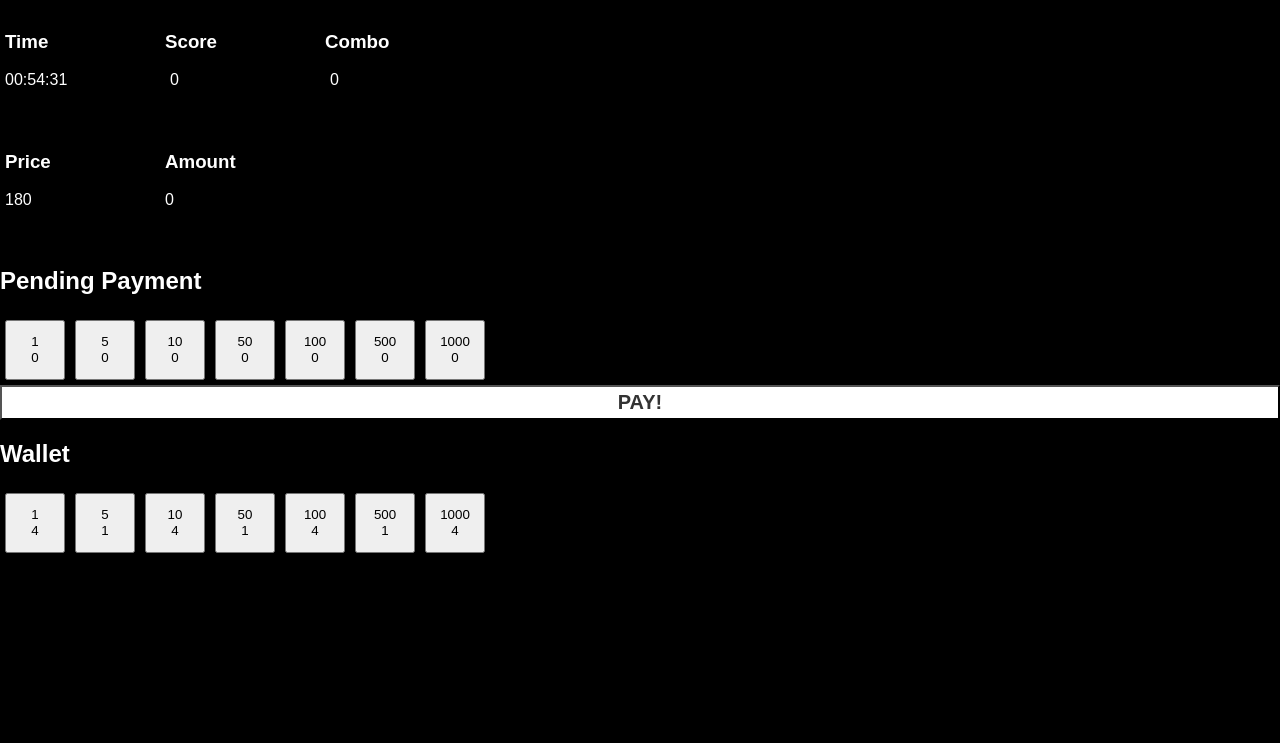
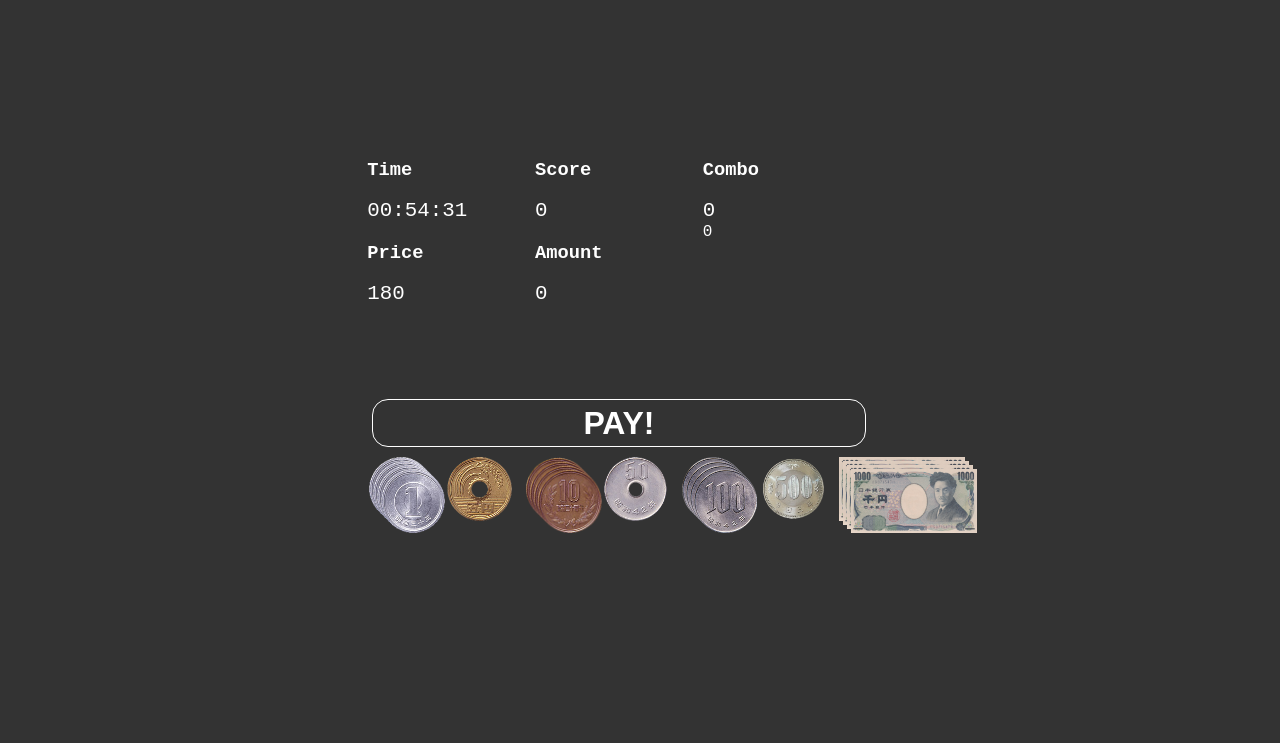
Before and after one commit to selient/selient.github.io, a React app: page /play in a window 1280 px wide. Shown: the part 73-816 px from the top of the page. Built offline with nearby package versions, Linux system fonts and the light colour scheme.

Commit message:
[feat] add css, image

```diff
--- a/package.json
+++ b/package.json
@@ -12,6 +12,7 @@
   "repository": {
     "url": "git+https://github.com/selient/selient.github.io.git"
   },
+  "homepage":"https://selient.github.io/",
   "keywords": [],
   "author": "",
   "license": "ISC",
@@ -35,9 +36,11 @@
     "eslint-plugin-react": "^7.32.2",
     "eslint-plugin-react-hooks": "^4.6.0",
     "eslint-scope": "^5.1.1",
+    "file-loader": "^6.2.0",
     "gh-pages": "^5.0.0",
     "html-webpack-plugin": "^5.5.3",
     "style-loader": "^3.3.3",
+    "url-loader": "^4.1.1",
     "webpack": "^5.88.0",
     "webpack-cli": "^5.1.4",
     "webpack-dev-server": "^4.15.1"
--- /dev/null
+++ b/src/components/CoinImage.js
@@ -0,0 +1,69 @@
+import React from 'react';
+import styles from '../style/index.module.css';
+import coin1 from '../../assets/images/yen/1.png';
+import coin5 from '../../assets/images/yen/5.png';
+import coin10 from '../../assets/images/yen/10.png';
+import coin50 from '../../assets/images/yen/50.png';
+import coin100 from '../../assets/images/yen/100.png';
+import coin500 from '../../assets/images/yen/500.png';
+import coin1000 from '../../assets/images/yen/1000.png';
+
+
+function CoinImage({ coin, count, callback }) {
+
+  let coinImage = null;
+  const coinKey = Number(coin);
+  switch (coinKey) {
+    case 1:
+      coinImage = coin1;
+      break;
+    case 5:
+      coinImage = coin5;
+      break;
+    case 10:
+      coinImage = coin10;
+      break;
+    case 50:
+      coinImage = coin50;
+      break;
+    case 100:
+      coinImage = coin100;
+      break;
+    case 500:
+      coinImage = coin500;
+      break;
+    case 1000:
+      coinImage = coin1000;
+      break;
+    default:
+      break;
+  }
+  const imageUrls = Array.from({ length: count }, () => coinImage);
+  return (
+    <div className={styles.imageContainer} key={`con${coinKey}`}>
+      {imageUrls.map((imageUrl, index) => {
+        const shift = index * 4;
+        const style = {
+          top: `${shift}px`,
+          left: `${shift}px`,
+          zIndex: index + 1,
+          position: 'absolute',
+          margin: '0 auto',
+          height: '4rem',
+        };
+
+        return (
+          <img
+            key={`coin_${coinKey}_${index}`}
+            src={imageUrl}
+            alt={`coin ${coinKey} ${index + 1}`}
+            style={style} // Pass the dynamically generated inline style
+            onClick={() => callback(coinKey)}
+          />
+        );
+      })}
+    </div>
+  );
+}
+
+export default CoinImage;
--- a/src/components/GameEnd.js
+++ b/src/components/GameEnd.js
@@ -1,27 +1,30 @@
 import React from 'react';
 import { useNavigate, useLocation } from 'react-router-dom';
 import { initialGame } from '../constants';
+import styles from '../style/index.module.css';
 
 function GameEnd() {
   const navigate = useNavigate();
   const location = useLocation();
 
   const game = location.state ? location.state.game : initialGame;
-  const { score } = game;
+  const { score, maxCombo } = game;
 
   const handleStartClick = () => {
     navigate('/play');
   };
 
   return (
-    <div>
-      <h1>Game Over</h1>
+    <div className={styles.main}>
+      <h1>GG!</h1>
       <p>
         Score: {score}
       </p>
-      <p>Thanks for playing!</p>
+      <p>
+        Max Combo: {maxCombo}
+      </p>
 
-      <button type="button" onClick={handleStartClick}>Play Again</button>
+      <button type="button" className={styles.pageButton} onClick={handleStartClick}>Play Again</button>
     </div>
   );
 }
--- a/src/components/GamePlay.js
+++ b/src/components/GamePlay.js
@@ -16,6 +16,7 @@ import {
   paymentResultMap,
   initialWallet,
 } from '../constants';
+import CoinImage from './CoinImage';
 import styles from '../style/index.module.css';
 import 'react-notifications/lib/notifications.css';
 
@@ -216,6 +217,7 @@ function GamePlay() {
       score: prevGame.score + score,
       timeLeft: prevGame.timeLeft + timeAdjust,
       combo: combo ? prevGame.combo + combo : 0,
+      maxCombo: prevGame.combo + combo > prevGame.maxCombo ? prevGame.combo + combo : prevGame.maxCombo,
       paymentMade: {
         time: timeAdjust,
         combo,
@@ -226,60 +228,52 @@ function GamePlay() {
   };
 
   return (
-    <div>
-      <h1>Coin Game</h1>
+    <div className={styles.main}>
+      {/* <h1>Coin Game</h1> */}
       <div>
         <section className={styles.flexContainer}>
           <div>
             <h3>Time</h3>
-            <p>{formatTime(game.timeLeft)}</p>
+            <span>{formatTime(game.timeLeft)}</span>
           </div>
           <div>
             <h3>Score</h3>
-            <div>{game.score}</div>
+            <span>{game.score}</span>
           </div>
           <div>
             <h3>Combo</h3>
-            <div>{game.combo}</div>
+            <span>{game.combo}</span>
           </div>
-        </section>
-        <section className={styles.flexContainer}>
           <div>
             <h3>Price</h3>
-            <p>
+            <span>
               {game.price}
-            </p>
+            </span>
           </div>
           <div>
             <h3>Amount</h3>
-            <p>
+            <span>
               {game.pendingPayment.amount}
-            </p>
+            </span>
           </div>
-          {/* <div>
-            {handleChange(game)}
-          </div> */}
+          <div>
+            {game.maxCombo}
+          </div>
         </section>
 
-        <h2>Pending Payment</h2>
+        {/* <h2>Pending Payment</h2> */}
         <div className={styles.coinContainer}>
           {Object.keys(game.pendingPayment.coins).map((key) => (
-            <button type="button" className={styles.coinItem} key={key} onClick={() => handlePaymentClick(key)}>
-              <span className={styles.coinButtonText}>{`${key}`}</span>
-              <span className={styles.coinButtonText}>{`${game.pendingPayment.coins[key]}`}</span>
-            </button>
+            <CoinImage coin={key} count={game.pendingPayment.coins[key]} key={key} callback={handlePaymentClick} />
           ))}
         </div>
 
         <button type="button" className={styles.payButton} onClick={handlePayment}>Pay!</button>
 
-        <h2>Wallet</h2>
+        {/* <h2>Wallet</h2> */}
         <div className={styles.coinContainer}>
           {Object.keys(wallet.coins).map((key) => (
-            <button type="button" className={styles.coinItem} key={key} onClick={() => handleCoinClick(key)}>
-              <span className={styles.coinButtonText}>{`${key}`}</span>
-              <span className={styles.coinButtonText}>{`${wallet.coins[key]}`}</span>
-            </button>
+            <CoinImage coin={key} count={wallet.coins[key]} key={key} callback={handleCoinClick} />
           ))}
         </div>
         <NotificationContainer />
--- a/src/components/GameStart.js
+++ b/src/components/GameStart.js
@@ -1,5 +1,6 @@
 import React from 'react';
 import { useNavigate } from 'react-router-dom';
+import styles from '../style/index.module.css';
 
 function GameStart() {
   const navigate = useNavigate();
@@ -9,9 +10,9 @@ function GameStart() {
   };
 
   return (
-    <div>
-      <h1>Game Start</h1>
-      <button type="button" onClick={handleStartClick}>Start</button>
+    <div className={styles.main}>
+      <h1>Coin Game</h1>
+      <button type="button" className={styles.pageButton} onClick={handleStartClick}>Start</button>
     </div>
   );
 }
--- a/src/constants/index.js
+++ b/src/constants/index.js
@@ -26,7 +26,8 @@ const initialGame = {
     combo: null
   },
   score: 0,
-  combo: 0
+  combo: 0,
+  maxCombo: 0,
 };
 
 const defaultCoins = {
--- a/src/style/index.module.css
+++ b/src/style/index.module.css
@@ -1,51 +1,90 @@
+
+
+body {
+  color: #FFF;
+  background: #333;
+  min-height: 100vh;
+  max-height: 100%;
+  display: flex;
+  flex-direction: column;
+  align-items: center;
+  justify-content: center;
+  font-family: 'VT323', monospace;
+ }
+
+
+.main {
+  flex: 1;
+  display: flex;
+  flex-direction: column;
+  align-items: center;
+  justify-content: center;
+}
+
 .coinContainer {
   display: flex;
   flex-wrap: wrap;
 }
 
-.coinItem {
-  width: 60px;
-  height: 60px;
-  margin: 5px;
+.pageButton {
+  font-size: 2rem;
+  color: #fff;
+  padding: 0.5rem;
+  background: #333;
+  outline: none;
+  border: none;
+  border: 2px solid #fff;
+  border-radius: 5px;
+  transition: 0.2s;
 }
 
-.coinButtonText {
-  display: block;
-  white-space: normal;
-  line-height: 1.2;
+.pageButton:focus, .pageButton:hover {
+  border: 2px solid #7f7;
+  color: #AFA;
+  transform: scale(1.1);
+  box-shadow: 0px 6px 12px #222;
+  cursor: pointer;
 }
-
-
-body { margin: 0; padding: 0; background: #000; color: #fff; font-family: sans-serif; }
 
 .flexContainer {
   display: flex;
-  flex-wrap: nowrap;
+  flex-wrap: wrap;
   justify-content: flex-start;
   align-items: flex-start;
   align-content: flex-start;
-  height: 120px;
   overflow: auto;
   flex-direction: row;
+  height: 11rem;
 }
 
 .flexContainer div {
-  width: 150px;
-  height: 50px;
-  margin: 5px;
+  width: 30%;
+  height: 5rem;
+  margin: 0.1rem;
+  /* border: solid 0.1rem #fff; */
+}
+
+.flexContainer span{
+  font-size: 1.3rem;
 }
 
 .payButton {
-  display: block;
-  width: 100%;
-  height: 35px;
-  font-size: 20px;
-  background-color: #fff;
-  color: #333;
+  font-size: 2rem;
+  color: #fff;
+  padding: 0.5rem;
+  background: #333;
+  outline: none;
+  border: none;
+  border: 0.1rem solid #fff;
+  border-radius: 1rem;
+  transition: 0.2s;
+  width: 90%;
+  height: 3rem;
   text-align: center;
-  line-height: 15px;
+  line-height: 1rem;
   text-transform: uppercase;
   font-weight: bold;
+  margin: 0.4rem;
 }
 
 
@@ -57,3 +96,10 @@ body { margin: 0; padding: 0; background: #000; color: #fff; font-family: sans-s
 .payment.show {
   opacity: 1;
 }
+
+.imageContainer {
+  position: relative;
+  width: 4.5rem;
+  height: 4.5rem;
+  margin: 0.2rem;
+}
--- a/webpack.config.js
+++ b/webpack.config.js
@@ -24,6 +24,18 @@ module.exports = {
         test: /\.css$/,
         use: ['style-loader', 'css-loader'],
       },
+      {
+        test: /\.(jpg|png|svg)$/,
+        loader: 'file-loader',
+
+      },
+      {
+        test: /\.(jpg|png|svg)$/,
+        loader: 'url-loader',
+        options: {
+          limit: 25000,
+        },
+      },
     ],
   },
   resolve: {
```
Also changed, not shown: assets/images/yen/1.png (renamed from resource/image/1.png), assets/images/yen/10.png (renamed from resource/image/10.png), assets/images/yen/100.png (renamed from resource/image/100.png), assets/images/yen/1000.png (added), assets/images/yen/5.png (renamed from resource/image/5.png), assets/images/yen/50.png (renamed from resource/image/50.png), assets/images/yen/500.png (renamed from resource/image/500.png), dist/bundle.js.LICENSE.txt (deleted), dist/index.html (deleted), resource/image/1000.png (deleted), 3 other files.
